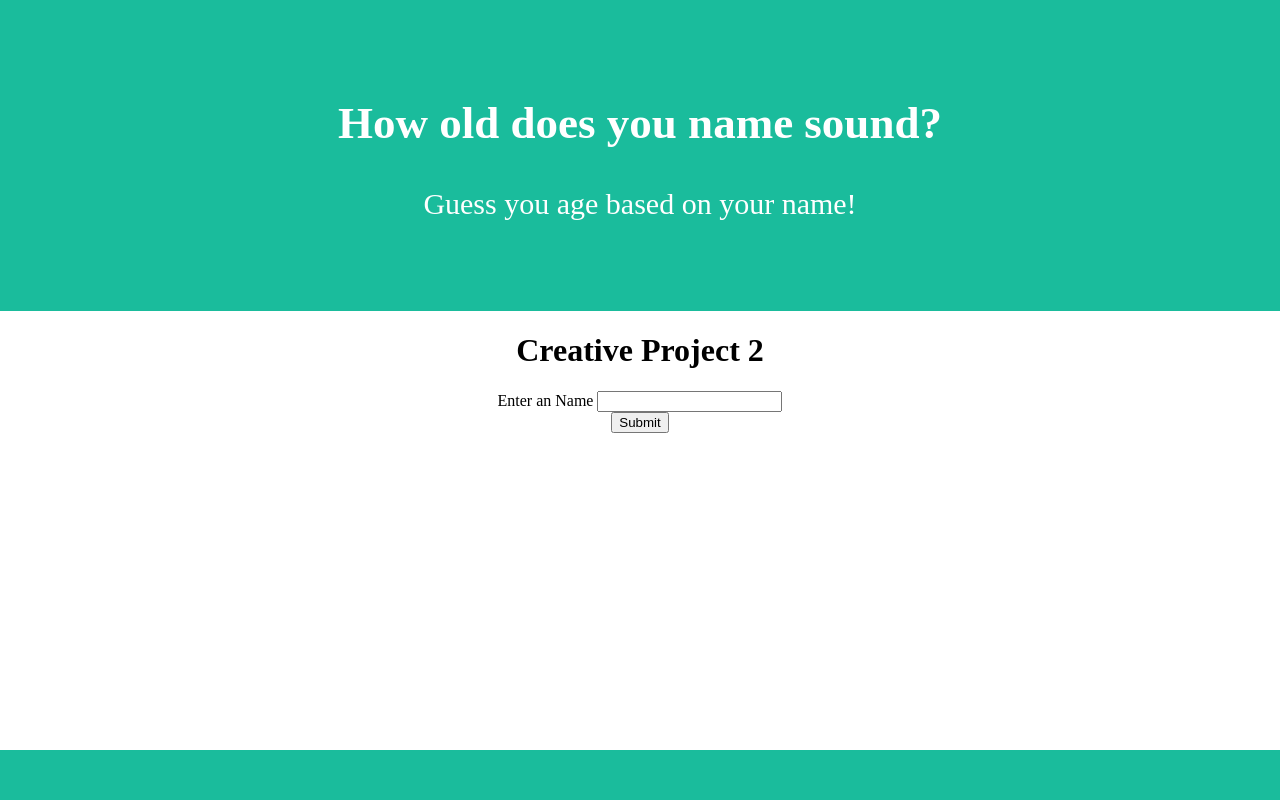
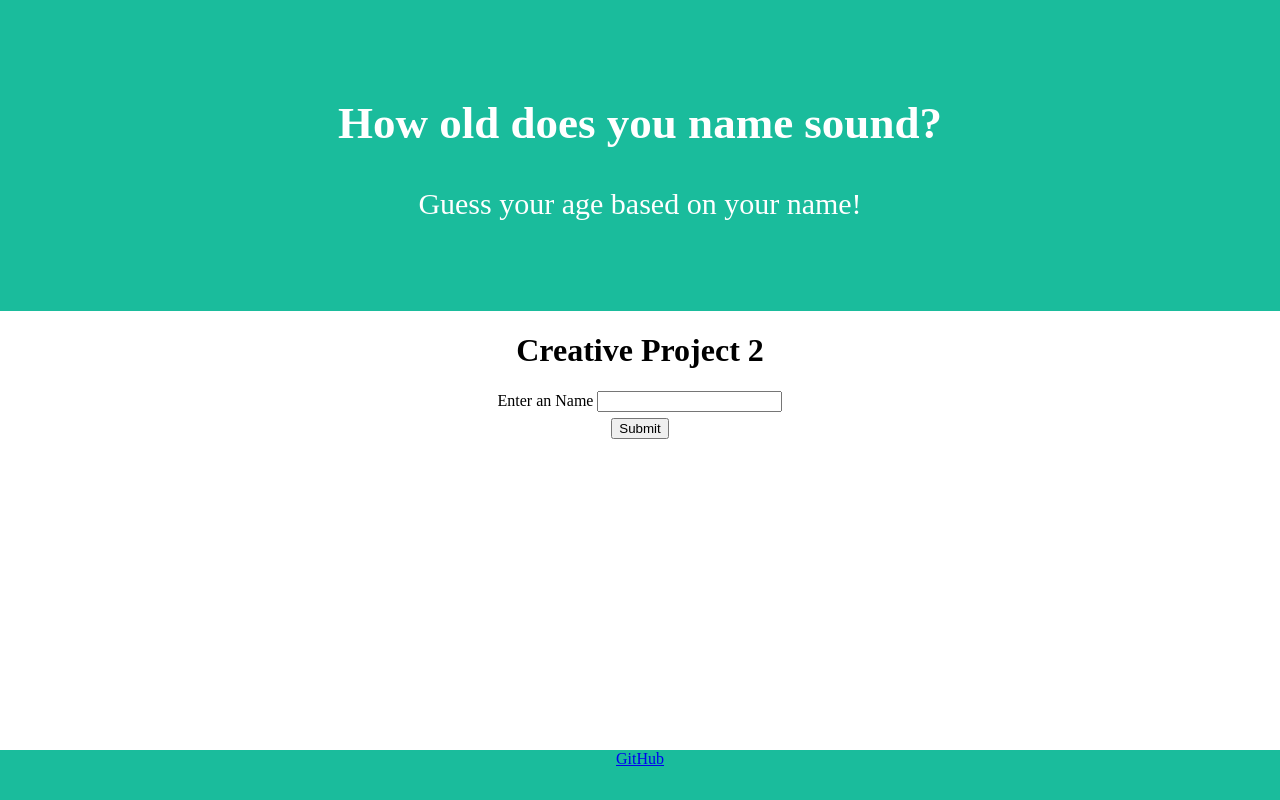
Before and after one commit to zhales05/API-Learning-Activity, a plain HTML site: page index.html in a window 1280 px wide. Drawn offline with nearby package versions, Linux system fonts and the light colour scheme.

Commit message:
update index.html
Spacing

```diff
--- a/index.html
+++ b/index.html
@@ -11,7 +11,7 @@
 
     <header>
         <h2>How old does you name sound?</h2>
-        <p>Guess you age based on your name!</p>
+        <p>Guess your age based on your name!</p>
     </header>
     <div class=content>
         <div class="form">
@@ -28,11 +28,9 @@
     </div>
 
     </div>
-    <footer></footer>
-    <script src="https://cdnjs.cloudflare.com/ajax/libs/moment.js/2.24.0/moment.min.js"
-        integrity="sha256-4iQZ6BVL4qNKlQ27TExEhBN1HFPvAvAMbFavKKosSWQ=" crossorigin="anonymous"></script>
-    <script text="type/javascript" src="script.js">
-    </script>
+    <footer><a href="https://github.com/zhales05/API-Learning-Activity.git">GitHub</a></footer>
+  <!--  <script text="type/javascript" src="script.js">
+    </script>-->
 
 </body>
 
--- a/script.js
+++ b/script.js
@@ -19,6 +19,6 @@ document.getElementById("emailSubmit").addEventListener("click", function(event)
         results += json.age;
         results += "</p>";
        document.getElementById("output").innerHTML = results;
-       document.getElementById("output").style.border = "thick solid #0000FF";
+       document.getElementById("output").style.border = "thick solid #000000";
       });
 });
--- a/styles.css
+++ b/styles.css
@@ -21,6 +21,9 @@ body {
     width: 50%;
     text-align: center;
 }
+#emailSubmit {
+    margin: 1%;
+}
 html, body {
     margin: 0;
     padding: 0;
```
